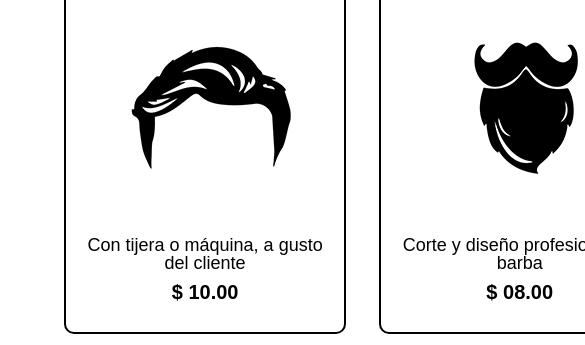
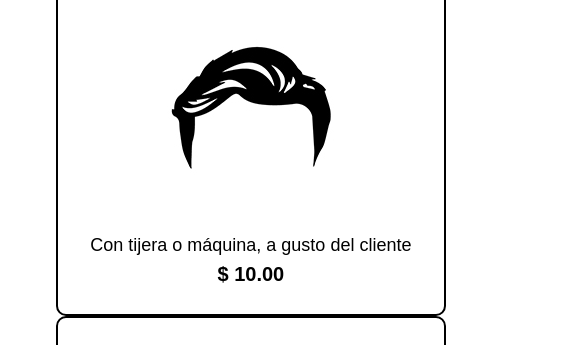
Before and after one commit to jumimen/aula0, a plain HTML site: page productos.html in a window 390 px wide. Shown: the part 444-789 px from the top of the page, 585 px wide, since content can reach past the window. Drawn offline with Linux system fonts and the light colour scheme.

Commit message:
Productos

```diff
--- a/productos.html
+++ b/productos.html
@@ -3,6 +3,7 @@
 <html>
     <head>
         <meta charset="UTF-8">
+        <meta name="viewport" content="width=device-width">
         <title>Productos - Barbería Alura</title>
         <link rel="stylesheet" href="reset.css">
         <link rel="stylesheet" href="style.css">
--- a/style.css
+++ b/style.css
@@ -248,4 +248,8 @@ td,th{
     .lista-diferenciales, .imagen-diferenciales{
         width: 100%;
     }
+    .productos, .productos li{
+        width: 100%;
+        padding: ;
+    }
 }
```
